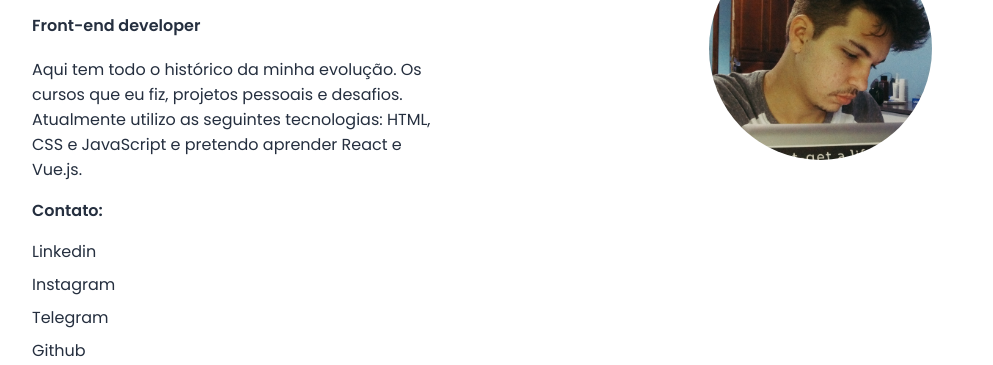
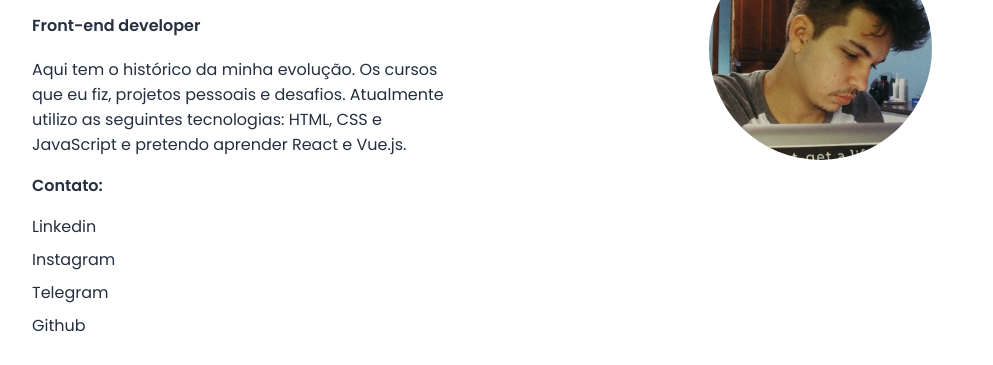
Before and after one commit to caynanr/caynanr.github.io, a plain HTML site: page index.html in a window 1280 px wide. Shown: the part 119-484 px from the top of the page, without its empty margins (144-1137 px from the left). Drawn offline with Linux system fonts and the light colour scheme.

Commit message:
textoNovo

```diff
--- a/index.html
+++ b/index.html
@@ -29,7 +29,7 @@
       <div class="resumo-text">
         <h1>I'm Caynan Ramos</h1>
         <span>Front-end developer</span>
-        <p>Aqui tem todo o histórico da minha evolução. Os cursos que eu fiz, projetos pessoais e desafios. Atualmente utilizo as seguintes tecnologias: HTML, CSS e JavaScript e pretendo aprender React e Vue.js. </p>
+        <p>Aqui tem o histórico da minha evolução. Os cursos que eu fiz, projetos pessoais e desafios. Atualmente utilizo as seguintes tecnologias: HTML, CSS e JavaScript e pretendo aprender React e Vue.js. </p>
         <h3>Contato:</h3>
         <ul>
           <li><a href="https://www.linkedin.com/in/caynan-ramos-a54822207/" target="_blank">Linkedin</a></li>
```
